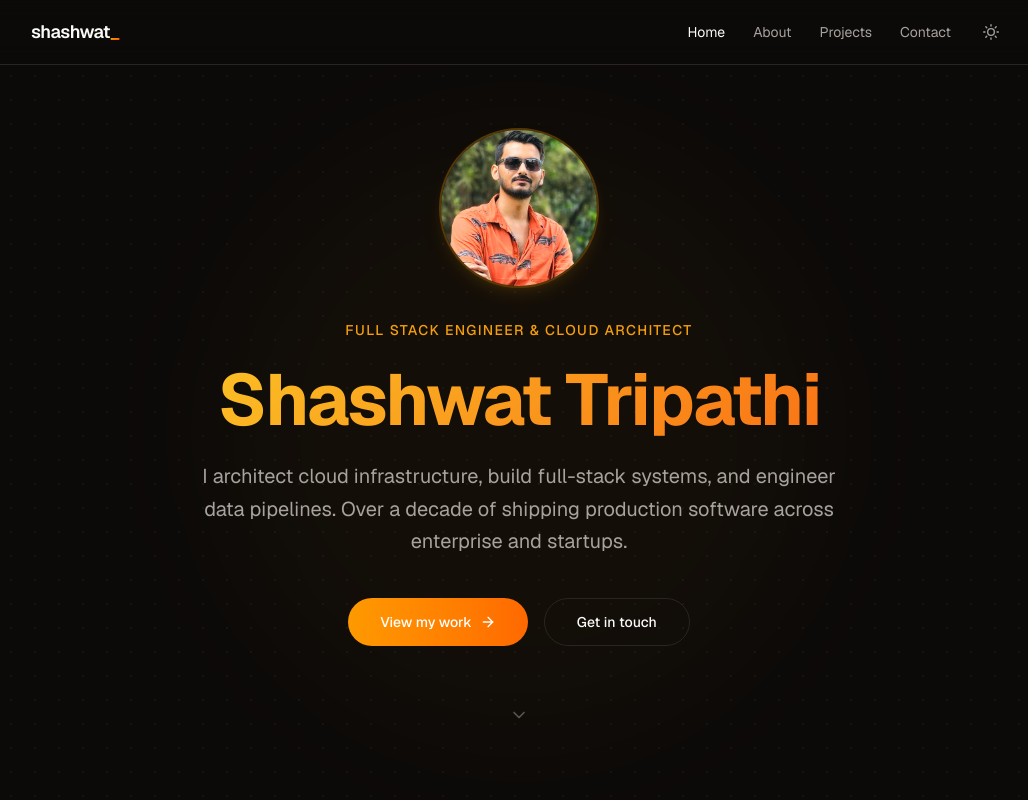
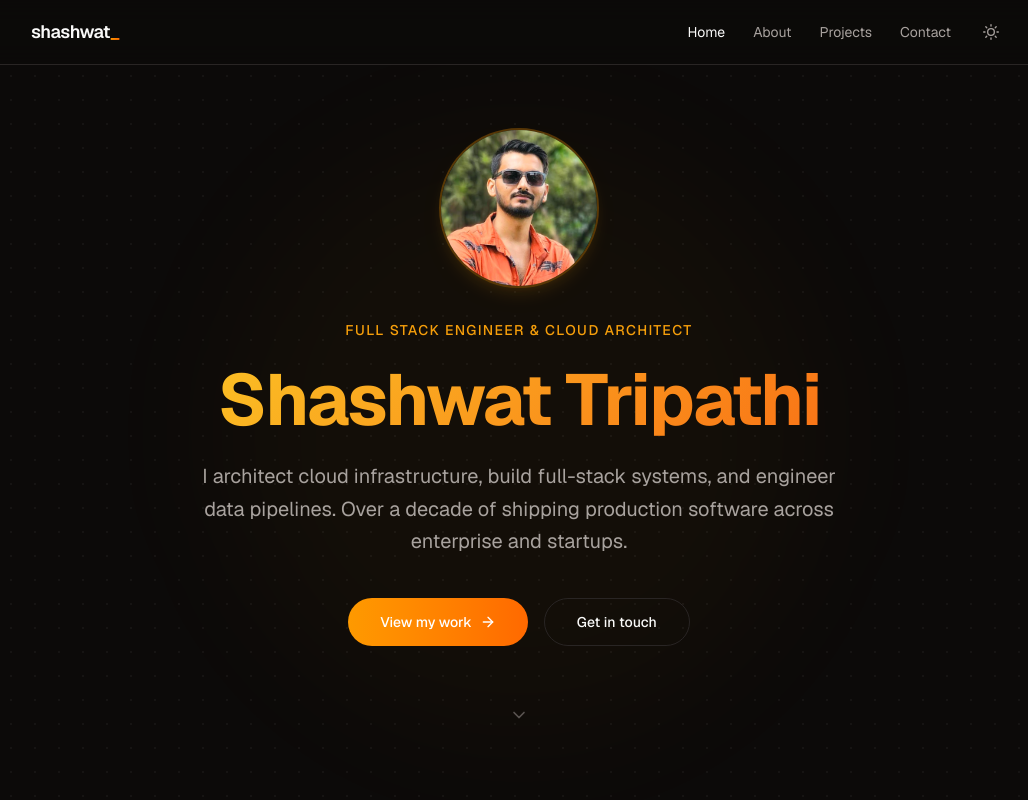
Before and after one commit to goforgold/shashwat-portfolio, a Next.js app: page / in a window 1280 px wide. Shown: the top 800 px of the page, without its empty margins (121-1149 px from the left). Built offline with nearby package versions, Linux system fonts and the light colour scheme.

Commit message:
Adjust hero photo: zoom and translate for face centering

```diff
--- a/app/page.tsx
+++ b/app/page.tsx
@@ -60,7 +60,7 @@ export default function Home() {
               src="/shashwat-hero.jpg"
               alt="Shashwat Tripathi"
               fill
-              className="object-cover object-[center_35%] scale-[1.3]"
+              className="object-cover scale-[1.5] translate-y-[15%]"
               sizes="160px"
               priority
             />
```
